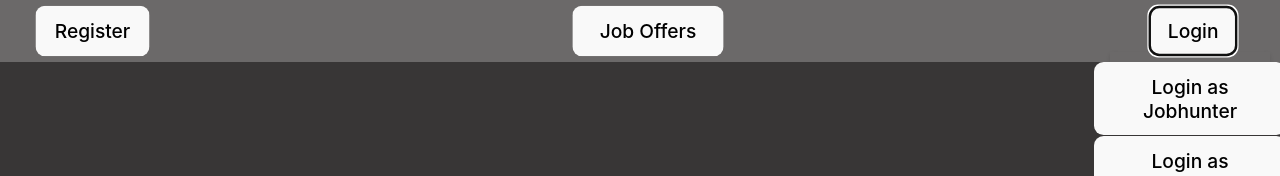
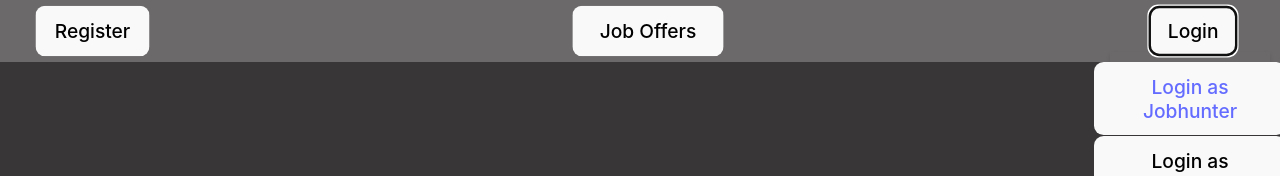
Before and after one commit to tthjani/el-proyecte-grande-job-scribe, a React (Vite) app in the folder JobScribe-stranger-strings/Frontend/: page / in a window 1280 px wide. Both pictures are taken after a click on the button "Login". Shown: the top 176 px of the page. Built offline with nearby package versions, Linux system fonts and the light colour scheme; no server answers.

Commit message:
refact: refactored the login dropdown function

```diff
--- a/JobScribe-stranger-strings/Frontend/src/Components/Navbar.jsx
+++ b/JobScribe-stranger-strings/Frontend/src/Components/Navbar.jsx
@@ -41,7 +41,9 @@ function Navbar() {
           </button>
           {loginDropdown && (
             <div className="loginDrop">
-              <button>Login as Jobhunter</button>
+              <button>
+                <Link to="/userlogin">Login as Jobhunter</Link>
+              </button>
               <button>Login as Company</button>
             </div>
           )}
```
